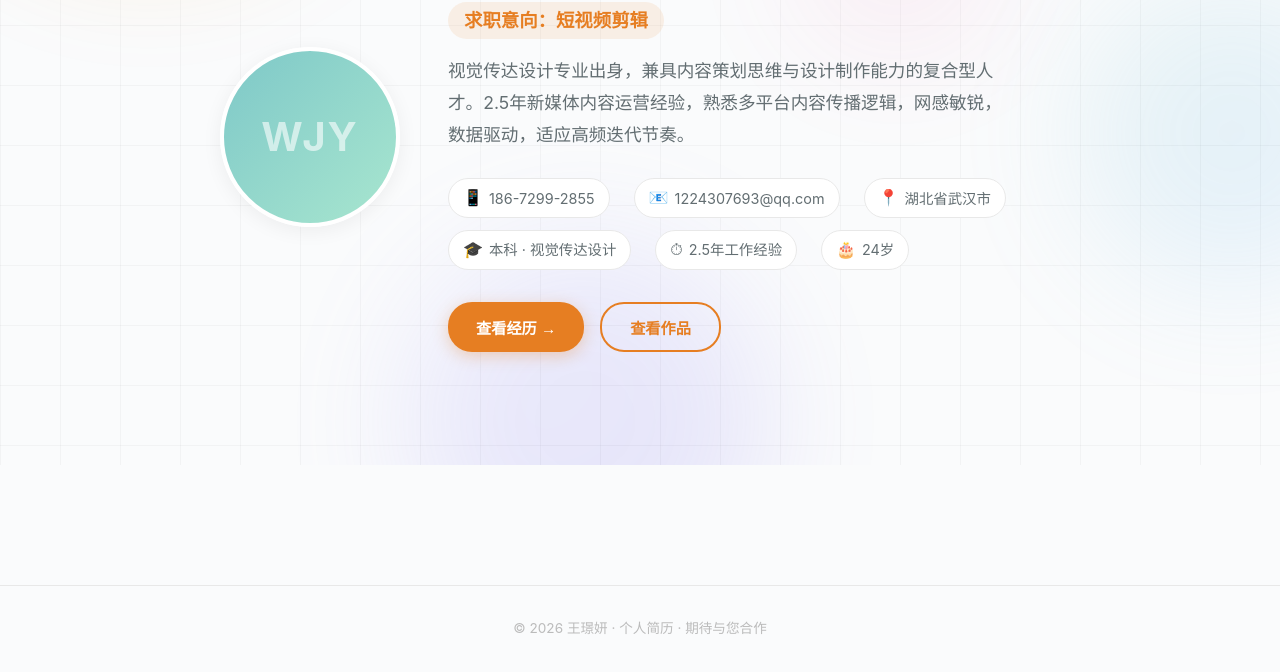
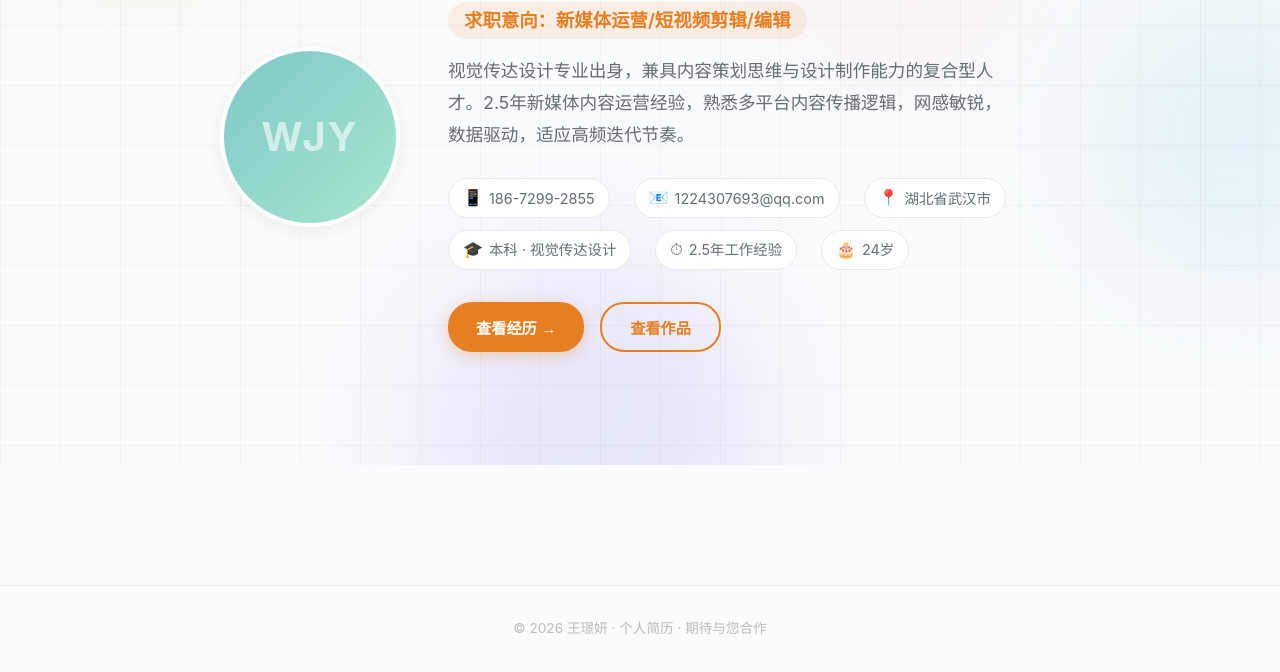
Before and after one commit to juegenfen/WJY-Resume, a plain HTML site: page index.html in a window 1280 px wide. Shown: the part 335-1007 px from the top of the page. Drawn offline with Linux system fonts and the light colour scheme.

Commit message:
Update index.html

```diff
--- a/index.html
+++ b/index.html
@@ -272,7 +272,7 @@ body { font-family: var(--font-main); background: var(--bg); color: var(--text);
 </div>
 <div class="hero-info">
 <h1 class="hero-name">王璟妍</h1>
-<div class="hero-title">求职意向：短视频剪辑</div>
+<div class="hero-title">求职意向：新媒体运营/短视频剪辑/编辑</div>
 <p class="hero-tagline">
 视觉传达设计专业出身，兼具内容策划思维与设计制作能力的复合型人才。2.5年新媒体内容运营经验，熟悉多平台内容传播逻辑，网感敏锐，数据驱动，适应高频迭代节奏。
 </p>
```
